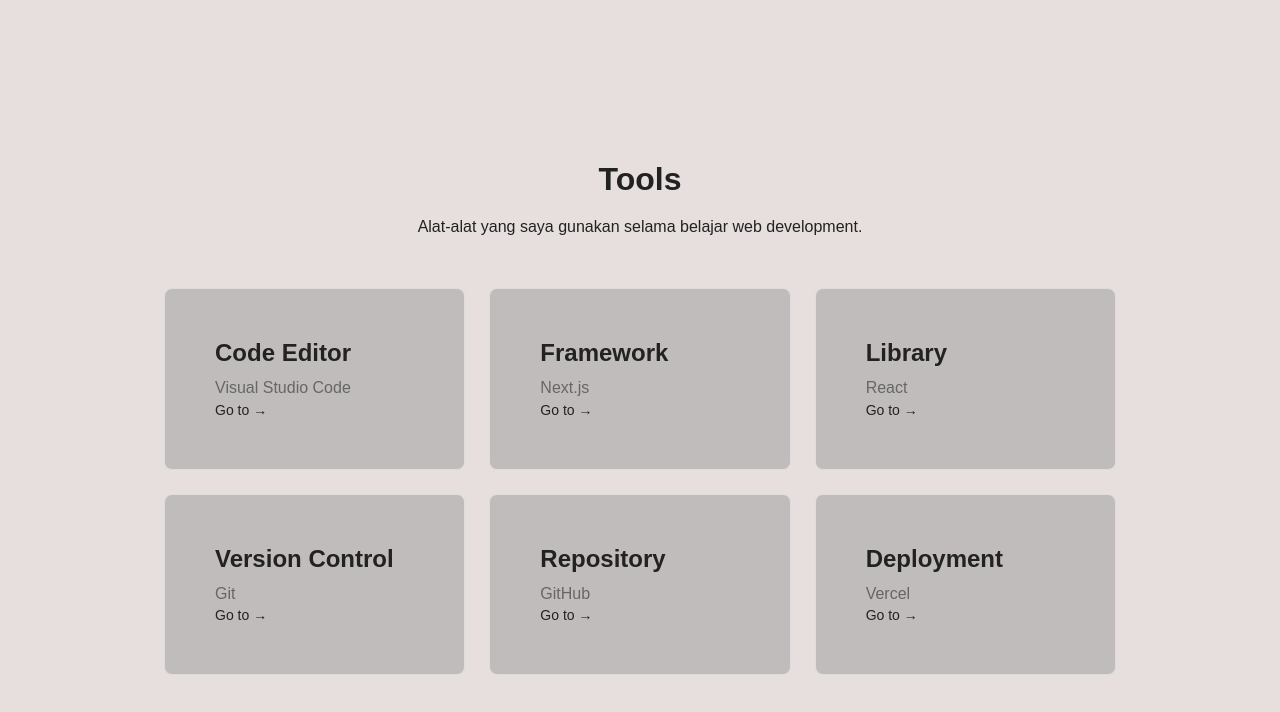
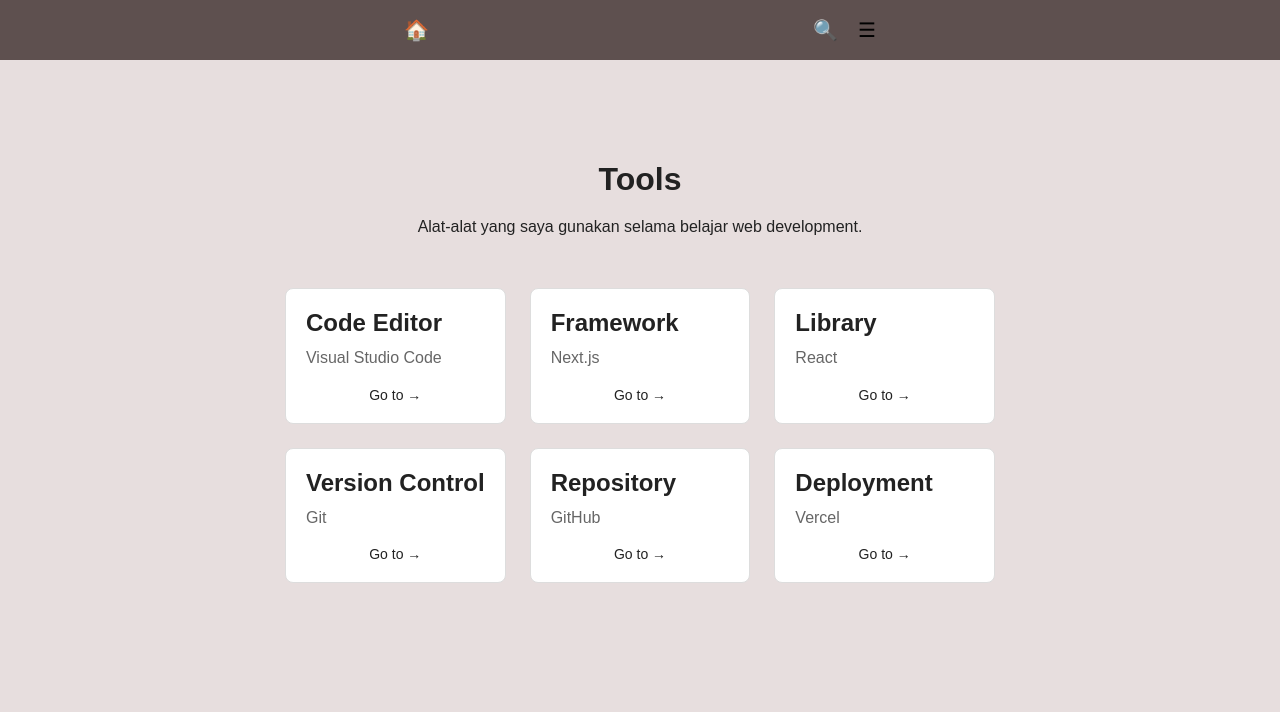
Before and after one commit to bayususeno-dev/bayudevdesk, a Next.js app: page /tools in a window 1280 px wide. Shown: the top 712 px of the page. Built offline with nearby package versions, Linux system fonts and the light colour scheme.

Commit message:
Add navbar to all pages

```diff
--- a/app/globals.css
+++ b/app/globals.css
@@ -1,3 +1,7 @@
+html {
+  overflow-y: scroll;
+}
+
 * {
   box-sizing: border-box;
 }
@@ -7,20 +11,35 @@
   font-family: Arial, sans-serif;
   background: #e7dede;
   color: #222;
+  min-height: 100vh;
+  display: flex;
+  flex-direction: column;
+}
+
+main {
+  flex: 1;
+}
+
+footer {
+  margin-top: 60px;
+  text-align: center;
+  color: #888;
 }
 
 /* NAVBAR */
 .navbar {
-  position: absolute;
+  position: fixed;
   top: 0px;
   left: 0px;
   right: 0px;
+  height: 60px;
   display: flex;
   justify-content: space-evenly;
   align-items: center;
   padding: 20px 20px;
   margin-bottom: 80px;
   background: rgb(94, 80, 79);
+  z-index: 1000;
 }
 
 .menu-icon {
@@ -52,6 +71,10 @@
 .logo {
   cursor: pointer;
   font-size: 20px;
+}
+
+.logo-link {
+  text-decoration: none;
 }
 
 .navbar-actions {
@@ -152,18 +175,20 @@
 
 .content-card h2 {
   margin-top: 0;
+  margin-bottom: 12px;
+  text-align: center;
+  font-size: 20px;
 }
 
 .content-card p {
   color: #666;
   line-height: 1.6;
+  font-size: 16px;
+  text-align: center;
+  margin-bottom: 0;
 }
 
-footer {
-  margin-top: 60px;
-  text-align: center;
-  color: #888;
-}
+
 
 /* HOME */
 /* PAGE STYLES */
@@ -206,13 +231,13 @@
 /* Tools */
 .tool-card {
   display: block;
-  padding: 50px;
+  padding: 20px;
   border: 1px solid #ddd;
   border-radius: 8px;
   text-decoration: none;
   color: inherit;
-  transition: transform 0.3s ease;
-  background: rgb(192, 188, 188);
+  transition: transform 0.3s ease, box-shadow 0.3s ease;
+  background: white;
 }
 
 .tool-card h2 {
@@ -233,7 +258,10 @@
 
 .tool-card::after {
   content: " Go to →";
+  display: block;
+  margin-top: 16px;
   font-size: 14px;
+  text-align: center;
 }
 
 .tools-content {
@@ -263,13 +291,13 @@
 /* Notes */
 .note-card {
   display: block;
-  padding: 24px;
+  padding: 25px;
   border: 1px solid #ddd;
   border-radius: 12px;
   background: white;
   text-decoration: none;
   color: inherit;
-  transition: transform 0.3s ease;
+  transition: transform 0.3s ease, box-shadow 0.3s ease;
 }
 
 .note-card h2 {
--- a/app/my-development-journey/page.tsx
+++ b/app/my-development-journey/page.tsx
@@ -1,7 +1,10 @@
+import Navbar from "@/components/Navbar/Navbar";
+
 export default function MyDevelopmentJourney() {
   return (
     <main className="page-container">
       <header className="page-header">
+        <Navbar />
         <h1>My Development Journey</h1>
         <p>Track my progress and experiences in web development.</p>
       </header>
--- a/app/notes/(topics)/css/page.tsx
+++ b/app/notes/(topics)/css/page.tsx
@@ -1,8 +1,10 @@
+import Navbar from "@/components/Navbar/Navbar";
 import NoteDetail from "@/components/NoteDetail/NoteDetail";
 
 export default function CssNote() {
   return (
     <NoteDetail title="CSS" description="Catatan tentang styling dan layout.">
+      <Navbar />
       <section>
         <h2>Overview</h2>
 
--- a/app/notes/(topics)/git-github/page.tsx
+++ b/app/notes/(topics)/git-github/page.tsx
@@ -1,3 +1,4 @@
+import Navbar from "@/components/Navbar/Navbar";
 import NoteDetail from "@/components/NoteDetail/NoteDetail";
 
 export default function GitGithubNote() {
@@ -6,6 +7,7 @@
       title="Git & GitHub"
       description="Catatan mengenai Git dan GitHub yang saya pelajari."
     >
+      <Navbar />
       <section>
         <h2>Overview</h2>
 
--- a/app/notes/(topics)/html/page.tsx
+++ b/app/notes/(topics)/html/page.tsx
@@ -1,8 +1,10 @@
+import Navbar from "@/components/Navbar/Navbar";
 import NoteDetail from "@/components/NoteDetail/NoteDetail";
 
 export default function HtmlNote() {
   return (
     <NoteDetail title="HTML" description="Catatan dasar tentang HTML.">
+      <Navbar />
       <section>
         <h2>Overview</h2>
 
--- a/app/notes/(topics)/javascript/page.tsx
+++ b/app/notes/(topics)/javascript/page.tsx
@@ -1,3 +1,4 @@
+import Navbar from "@/components/Navbar/Navbar";
 import NoteDetail from "@/components/NoteDetail/NoteDetail";
 
 export default function JavaScriptNote() {
@@ -6,6 +7,7 @@
       title="JavaScript"
       description="Catatan mengenai JavaScript yang saya pelajari."
     >
+      <Navbar />
       <section>
         <h2>Overview</h2>
 
--- a/app/notes/(topics)/nextjs/page.tsx
+++ b/app/notes/(topics)/nextjs/page.tsx
@@ -1,3 +1,4 @@
+import Navbar from "@/components/Navbar/Navbar";
 import NoteDetail from "@/components/NoteDetail/NoteDetail";
 
 export default function NextJSNote() {
@@ -6,6 +7,7 @@
       title="Next.js"
       description="Catatan mengenai Next.js yang saya pelajari."
     >
+      <Navbar />
       <section>
         <h2>Overview</h2>
 
--- a/app/notes/(topics)/react/page.tsx
+++ b/app/notes/(topics)/react/page.tsx
@@ -1,3 +1,4 @@
+import Navbar from "@/components/Navbar/Navbar";
 import NoteDetail from "@/components/NoteDetail/NoteDetail";
 
 export default function ReactNote() {
@@ -6,6 +7,7 @@
       title="React"
       description="Catatan mengenai React yang saya pelajari."
     >
+      <Navbar />
       <section>
         <h2>Overview</h2>
 
--- a/app/notes/page.tsx
+++ b/app/notes/page.tsx
@@ -1,16 +1,17 @@
+import Navbar from "@/components/Navbar/Navbar";
 import NoteCard from "@/components/NoteCard/NoteCard";
 
 const notes = [
   {
     key: "html",
     title: "HTML",
-    description: "Catatan dasar tentang HTML.",
+    description: "Catatan dasar tentang HTML yang saya pelajari.",
     href: "/notes/html",
   },
   {
     key: "css",
     title: "CSS",
-    description: "Catatan tentang styling dan layout.",
+    description: "Catatan tentang styling dan layout yang saya pelajari.",
     href: "/notes/css",
   },
   {
@@ -43,6 +44,7 @@
   return (
     <main className="page-container">
       <header className="page-header">
+        <Navbar />
         <h1>Notes</h1>
         <p>
           Catatan dan materi yang saya pelajari selama belajar web development.
--- a/app/tools/page.tsx
+++ b/app/tools/page.tsx
@@ -1,3 +1,4 @@
+import Navbar from "@/components/Navbar/Navbar";
 import ToolCard from "@/components/ToolCard/ToolCard";
 
 const tools = [
@@ -43,6 +44,7 @@
   return (
     <main className="page-container">
       <header className="page-header">
+        <Navbar />
         <h1>Tools</h1>
         <p>Alat-alat yang saya gunakan selama belajar web development.</p>
       </header>
--- a/app/web-development-guide/page.tsx
+++ b/app/web-development-guide/page.tsx
@@ -1,7 +1,10 @@
+import Navbar from "@/components/Navbar/Navbar";
+
 export default function WebDevelopmentGuide() {
   return (
     <main className="page-container">
       <header className="page-header">
+        <Navbar />
         <h1>Web Development Guide</h1>
         <p>
           Panduan membuat website dari nol sampai bisa diakses secara online.
--- a/components/Navbar/Navbar.jsx
+++ b/components/Navbar/Navbar.jsx
@@ -6,7 +6,7 @@
   return (
     <nav className="navbar">
       <div className="logo">
-        <Link href="/">Logo</Link>
+        <Link className="logo-link" href="/">🏠</Link>
       </div>
 
       <div className="navbar-actions">
```
